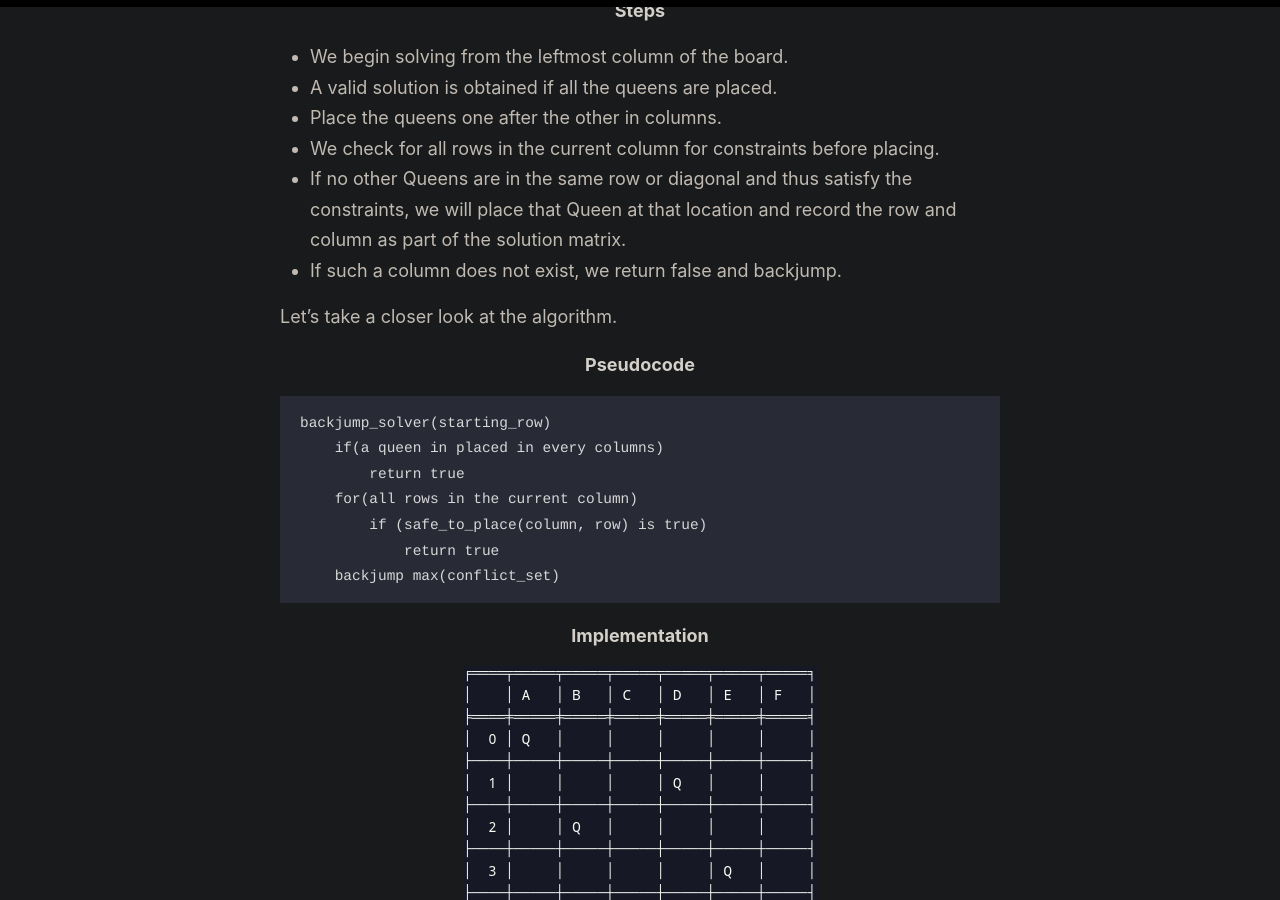
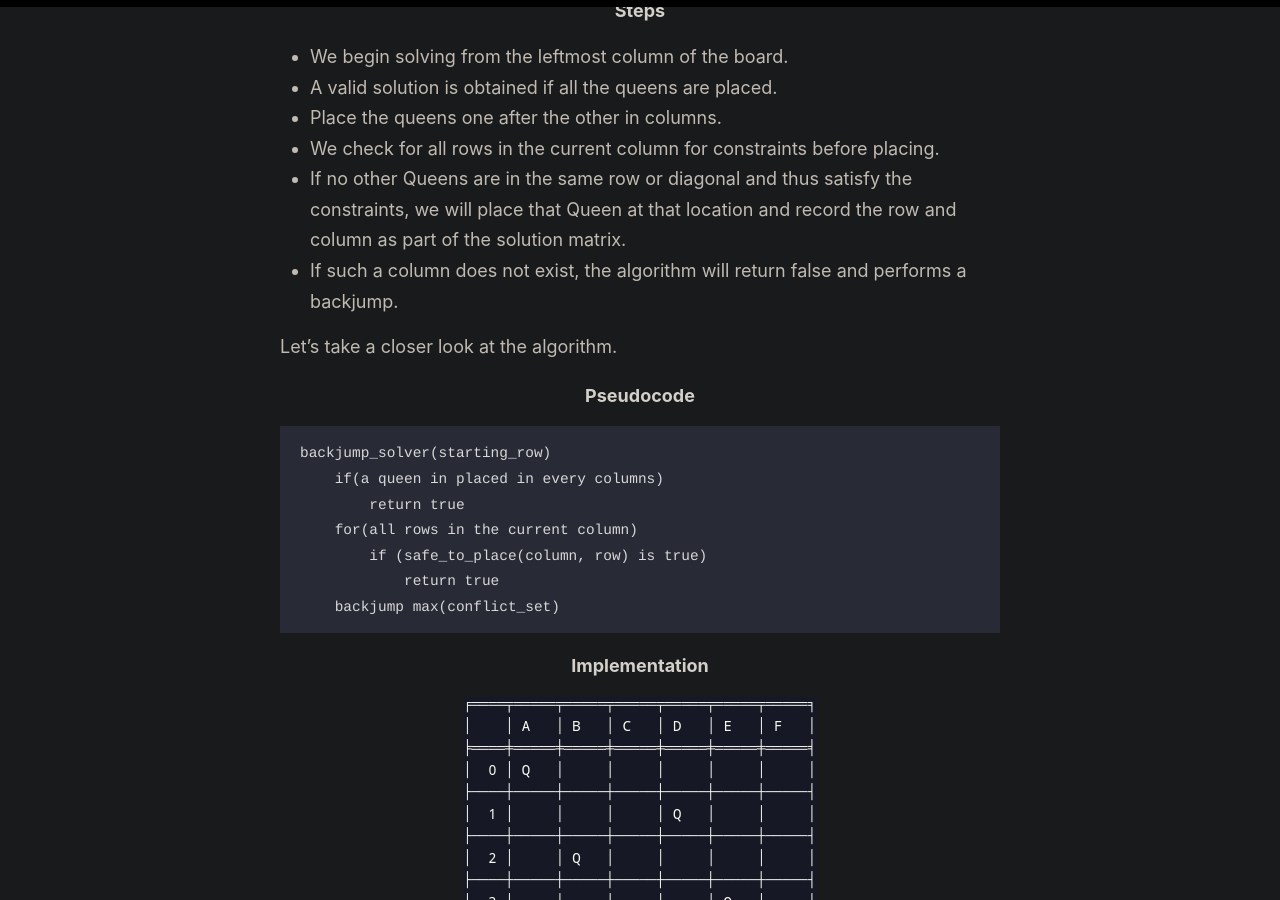
Before and after one commit to mr-chew/mr-chew.github.io, a Jekyll site: the page built from index.html, in a window 1280 px wide and 900 px high, scrolled down 1554 px. Built offline with Jekyll 4.4.1, drawn with Linux system fonts in a browser that asks for light colours; the list of posts is cut into pages by our own code.

Commit message:
reword the sections under Steps

```diff
--- a/_posts/2022-8-20-Backjumping.md
+++ b/_posts/2022-8-20-Backjumping.md
@@ -31,7 +31,7 @@ Gaschnig's Backjumping algorithm only backjumps in leaf dead ends. In other word
 * Place the queens one after the other in columns.
 * We check for all rows in the current column for constraints before placing.
 * If no other Queens are in the same row or diagonal and thus satisfy the constraints, we will place that Queen at that location and record the row and column as part of the solution matrix.
-* If such a column does not exist, we return false and backjump.
+* If such a column does not exist, the algorithm will return false and performs a backjump.
 
 Let's take a closer look at the algorithm.
 ###### Pseudocode
```
